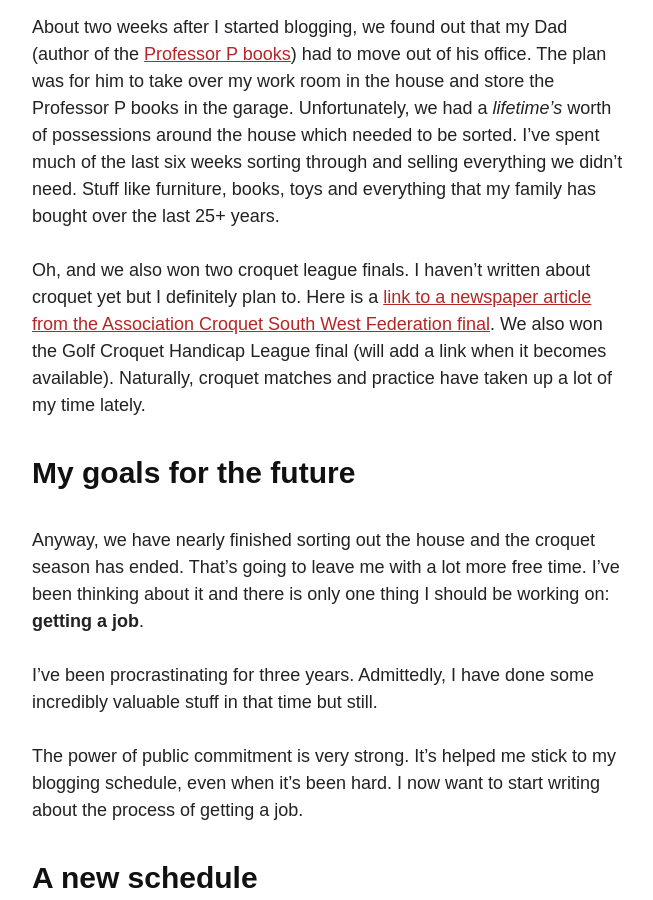
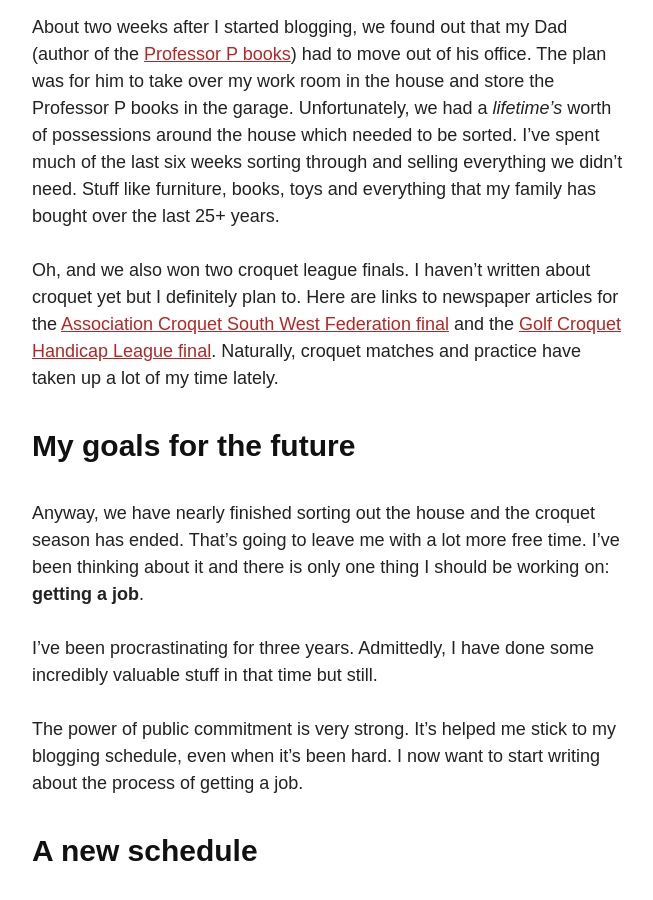
Before and after one commit to davidxmoody/davidxmoody.com, a Jekyll site: the page built from _posts/2014-10-13-two-months-of-blogging.md, in a window 1280 px wide and 900 px high, scrolled down 1444 px. Shown: the whole window, without its empty margins (311-964 px from the left). Built offline with Jekyll 4.4.1, drawn with Linux system fonts in a browser that asks for light colours.

Commit message:
Added second croquet link to two months post

```diff
--- a/_posts/2014-10-13-two-months-of-blogging.md
+++ b/_posts/2014-10-13-two-months-of-blogging.md
@@ -26,7 +26,7 @@ I'm still living at home with my parents. In the year before I started this blog
 
 About two weeks after I started blogging, we found out that my Dad (author of the [Professor P books](http://www.professorp.co.uk/books/)) had to move out of his office. The plan was for him to take over my work room in the house and store the Professor P books in the garage. Unfortunately, we had a *lifetime's* worth of possessions around the house which needed to be sorted. I've spent much of the last six weeks sorting through and selling everything we didn't need. Stuff like furniture, books, toys and everything that my family has bought over the last 25+ years.
 
-Oh, and we also won two croquet league finals. I haven't written about croquet yet but I definitely plan to. Here is a [link to a newspaper article from the Association Croquet South West Federation final](http://www.centralsomersetgazette.co.uk/Abbey-Croquet-Club-win-South-West-Federation/story-23026871-detail/story.html). We also won the Golf Croquet Handicap League final (will add a link when it becomes available). Naturally, croquet matches and practice have taken up a lot of my time lately.
+Oh, and we also won two croquet league finals. I haven't written about croquet yet but I definitely plan to. Here are links to newspaper articles for the [Association Croquet South West Federation final](http://www.centralsomersetgazette.co.uk/Abbey-Croquet-Club-win-South-West-Federation/story-23026871-detail/story.html) and the [Golf Croquet Handicap League final](http://www.centralsomersetgazette.co.uk/Abbey-Croquet-Club-triumph-South-West-Handicap/story-23184624-detail/story.html). Naturally, croquet matches and practice have taken up a lot of my time lately.
 
 ## My goals for the future
 
```
